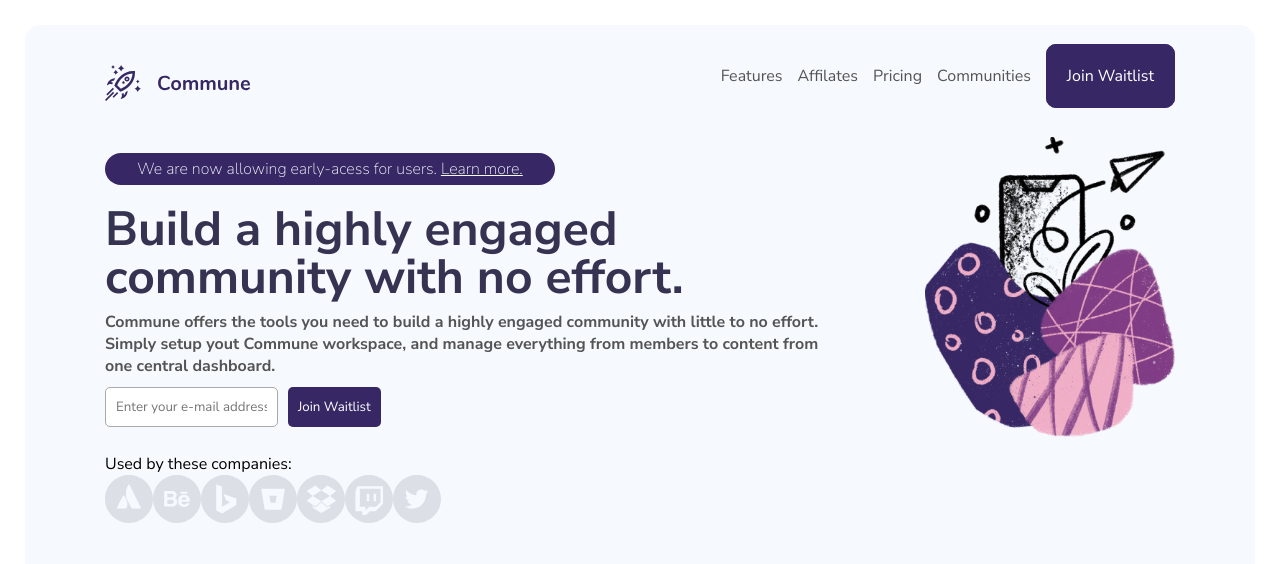
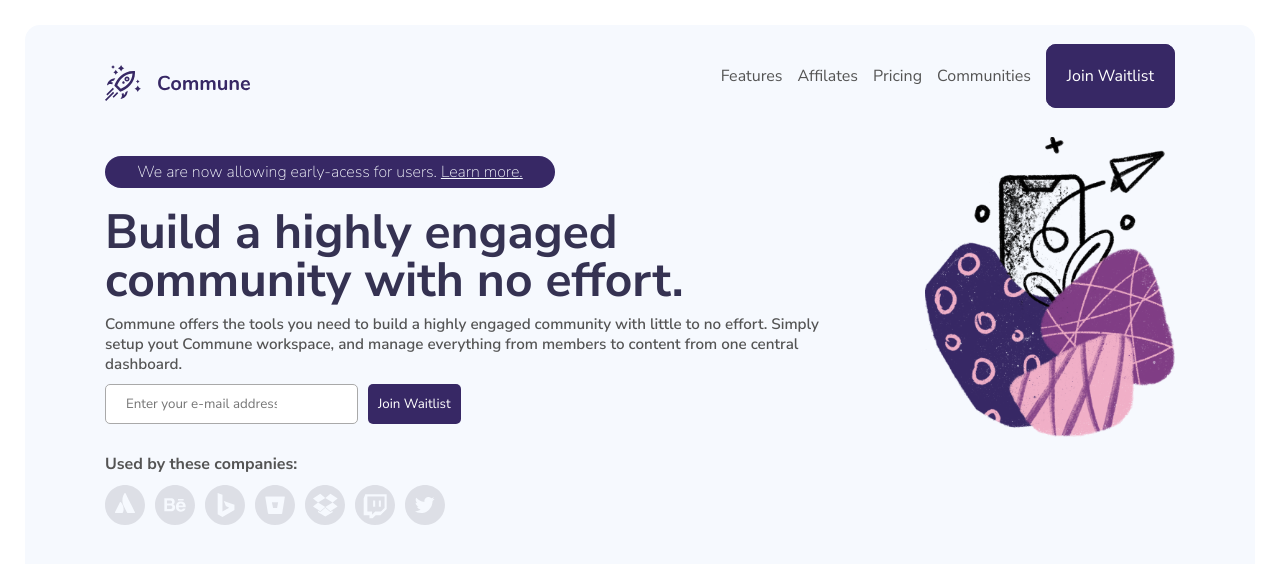
Before and after one commit to tiagograff/commune_waitlist_page, a plain HTML site: page index.html in a window 1280 px wide. Drawn offline with Linux system fonts and the light colour scheme.

Commit message:
manutenções e estrutura e estilização do footer

```diff
--- /dev/null
+++ b/sass/footer.sass
@@ -0,0 +1,13 @@
+@import 'variables'
+
+.footer
+    display: flex
+    flex-direction: column
+    &-text
+        color: $color-gray
+        font-weight: 700
+        margin-bottom: 10px
+    &-companies
+        &-icons
+            margin-right: 10px
+            width: 40px
--- a/sass/main.sass
+++ b/sass/main.sass
@@ -35,14 +35,15 @@
                 color: $color-black-purple
                 line-height: 3rem
             &-subtitle
-                font-size: 1rem
+                font-size: 0.95rem
                 color: $color-gray
+                font-weight: 600
             &-email
                 display: flex
                 flex-direction: row
                 margin-top: 10px
                 &-input
-                    padding: 10px
+                    padding: 10px 80px 10px 20px
                     width: auto
                     max-width: 300px
                     border: 1px solid $color-gray2
--- a/sass/styles.sass
+++ b/sass/styles.sass
@@ -1,6 +1,7 @@
 @import 'variables'
 @import 'header'
 @import 'main'
+@import 'footer'
 
 *
     margin: 0
```
Also changed, not shown: css/styles.css, sass/dist/footer.css (added), sass/dist/main.css, sass/dist/styles.css, 1 other file.
